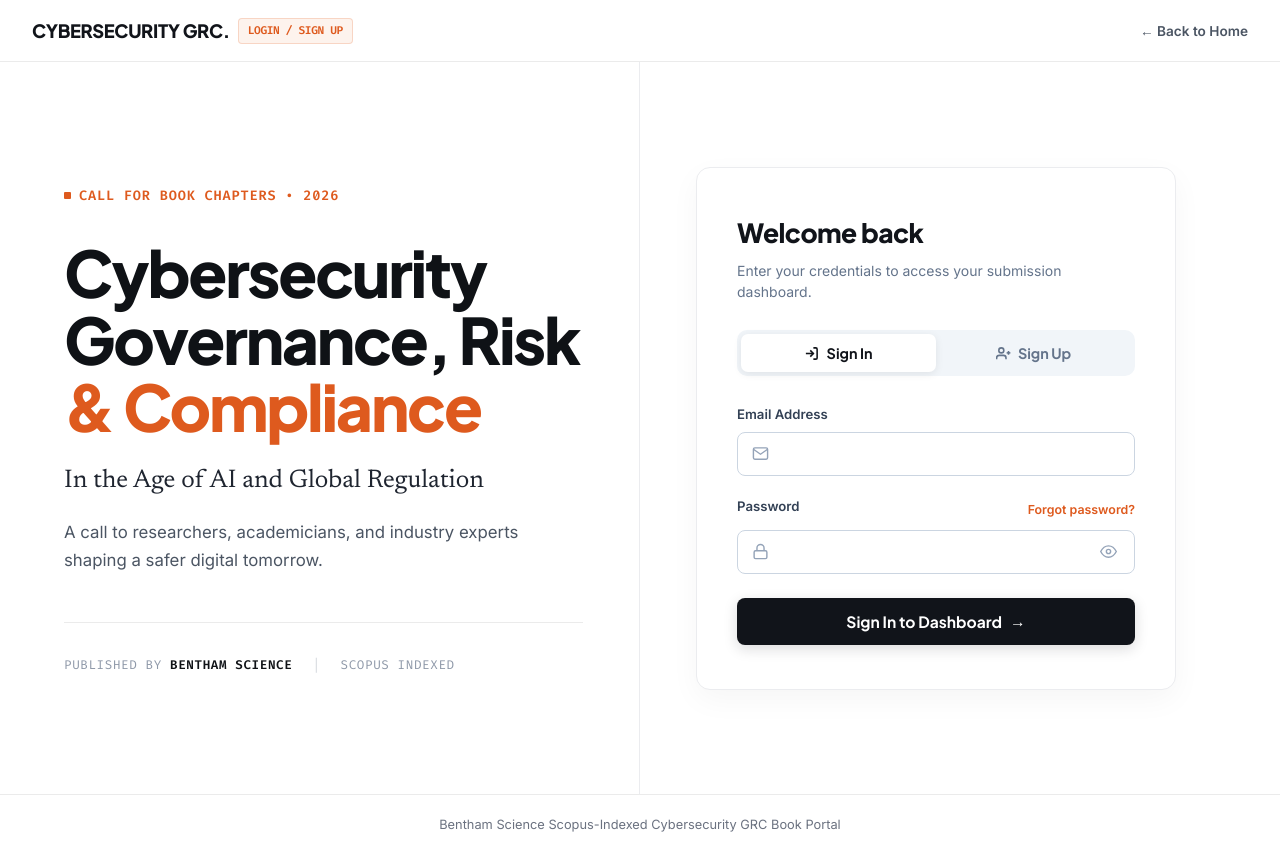
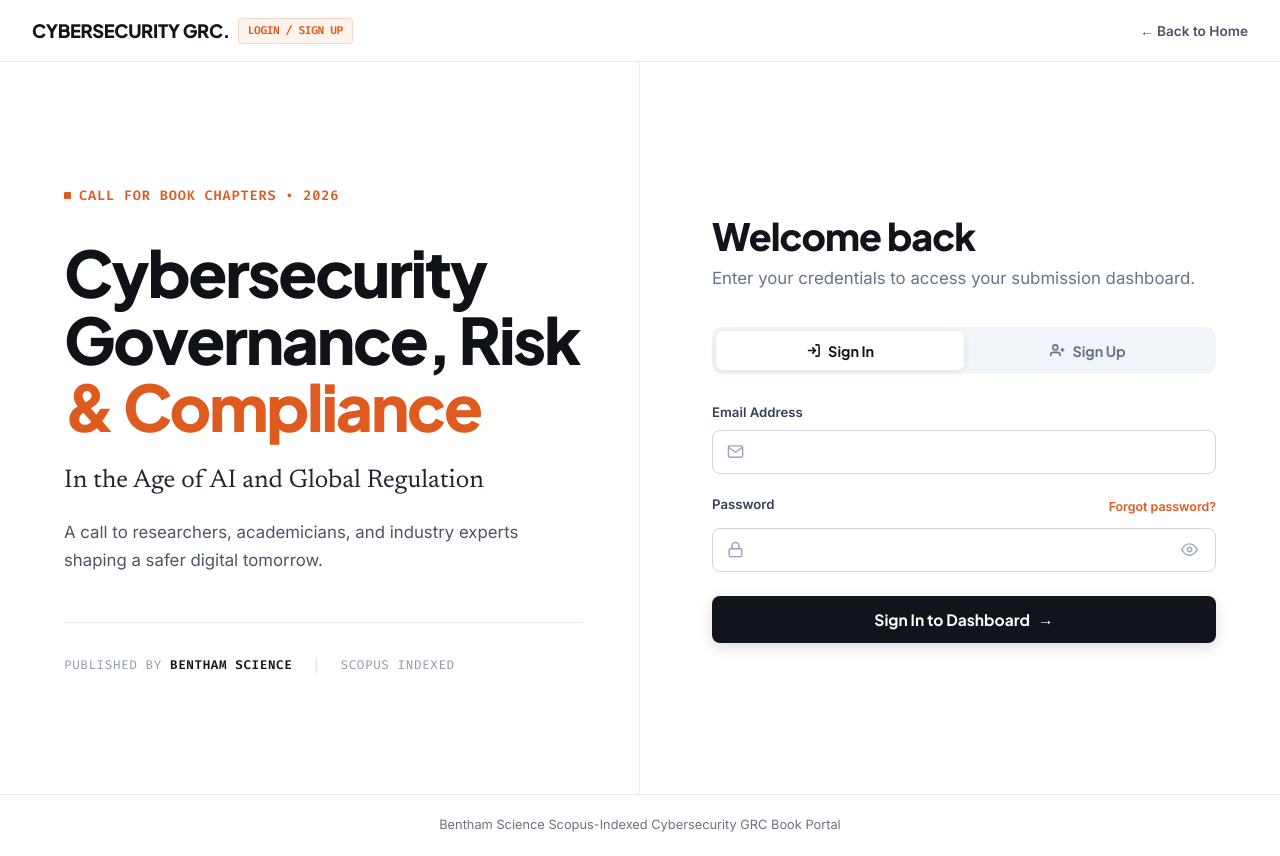
Before and after one commit to FreeSource-Code/CSGRC, a website: page auth.html in a window 1280 px wide. Drawn offline with Linux system fonts and the light colour scheme.

Commit message:
Remove enclosed small card wrapper and scale form to match left editorial side symmetrically

```diff
--- a/assets/css/portal.css
+++ b/assets/css/portal.css
@@ -178,42 +178,37 @@
   color: var(--border-medium);
 }
 
-/* Right Form Pane (Clean, Seamless White, No Awkward Gap) */
+/* Right Form Pane (Clean, Seamless White, Perfectly Matches Left Side) */
 .auth-form-pane {
   background: #ffffff;
   display: flex;
   align-items: center;
   justify-content: flex-start;
-  padding: 4rem 5vw 4rem 3.5rem;
+  padding: 4.5rem 5vw 4.5rem 4.5rem;
   box-sizing: border-box;
 }
 
-/* Pro-Level Form Card & Components */
-.auth-form-card-wide {
-  max-width: 480px;
+/* Pro-Level Form Inner (Seamless, Equal Scale, No Enclosed Small Box) */
+.auth-form-inner {
+  max-width: 520px;
   width: 100%;
-  background: #ffffff;
-  border: 1px solid #EBECEF;
-  border-radius: 14px;
-  padding: 2.75rem 2.5rem;
-  box-shadow: 0 10px 30px rgba(0, 0, 0, 0.04);
-  position: relative;
 }
 
 .auth-card-heading {
   font-family: var(--font-display);
-  font-size: 1.65rem;
+  font-size: 2.35rem;
   font-weight: 800;
   color: #11141A;
-  margin-bottom: 0.35rem;
-  letter-spacing: -0.02em;
+  margin-bottom: 0.5rem;
+  letter-spacing: -0.025em;
+  line-height: 1.15;
 }
 
 .auth-card-subtext {
-  font-size: 0.875rem;
+  font-size: 1.05rem;
   color: #64748B;
-  margin-bottom: 1.75rem;
-  line-height: 1.5;
+  margin-bottom: 2.25rem;
+  line-height: 1.55;
 }
 
 /* iOS-Style Pro Segmented Control */
--- a/auth.html
+++ b/auth.html
@@ -63,7 +63,7 @@
 
       <!-- Right 50%: Login & Sign Up Forms (Pro-Level World-Class Box) -->
       <div class="auth-form-pane">
-        <div class="auth-form-card-wide">
+        <div class="auth-form-inner">
 
           <h2 class="auth-card-heading" id="form-card-title">Welcome back</h2>
           <p class="auth-card-subtext" id="form-card-subtitle">Enter your credentials to access your submission dashboard.</p>
```
